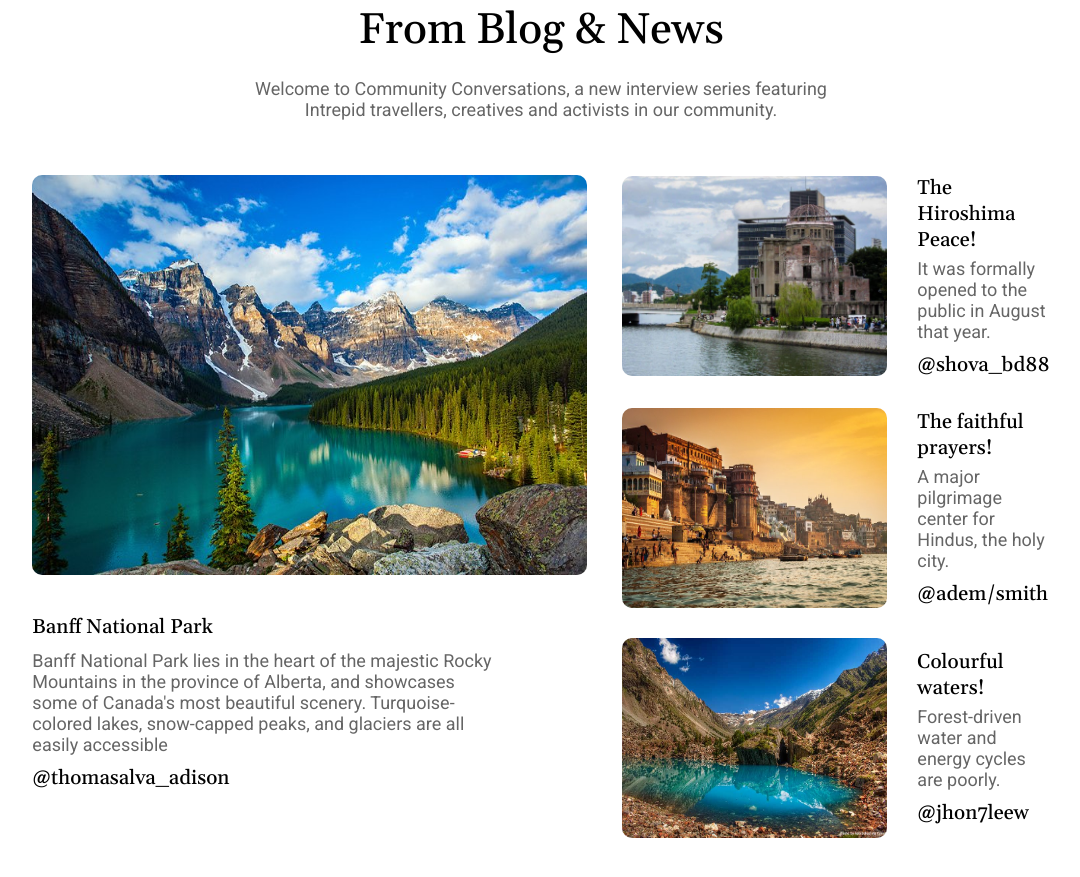
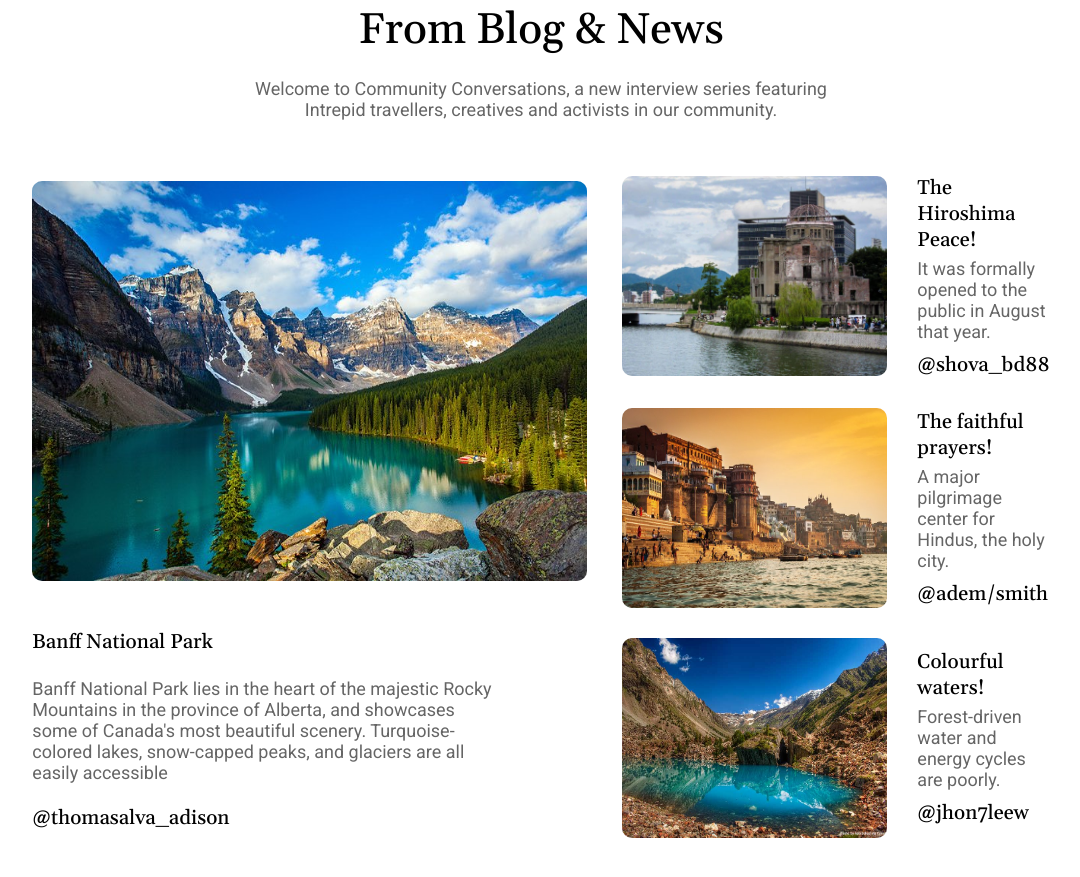
Before and after one commit to sanfranko/trevland, a plain HTML site: page index.html in a window 1280 px wide. Shown: the part 2355-3232 px from the top of the page, without its empty margins (99-1179 px from the left). Before the commit the page ends 3193 px from the top, so only its background shows below. Drawn offline with nearby package versions, Linux system fonts and the light colour scheme; a web font is replaced by a local one.

Commit message:
blog ready

```diff
--- a/style.css
+++ b/style.css
@@ -237,6 +237,7 @@ body {
 
 .long__blogs {
     margin-top: 55px;
+    margin-bottom: 140px;
 
     display: flex;
     justify-content: center;
@@ -299,3 +300,10 @@ body {
 
     margin: 5px 0 10px 0;
 }
+
+.blog__main {
+    display: flex;
+    flex-direction: column;
+
+    justify-content: space-around;
+}
```
